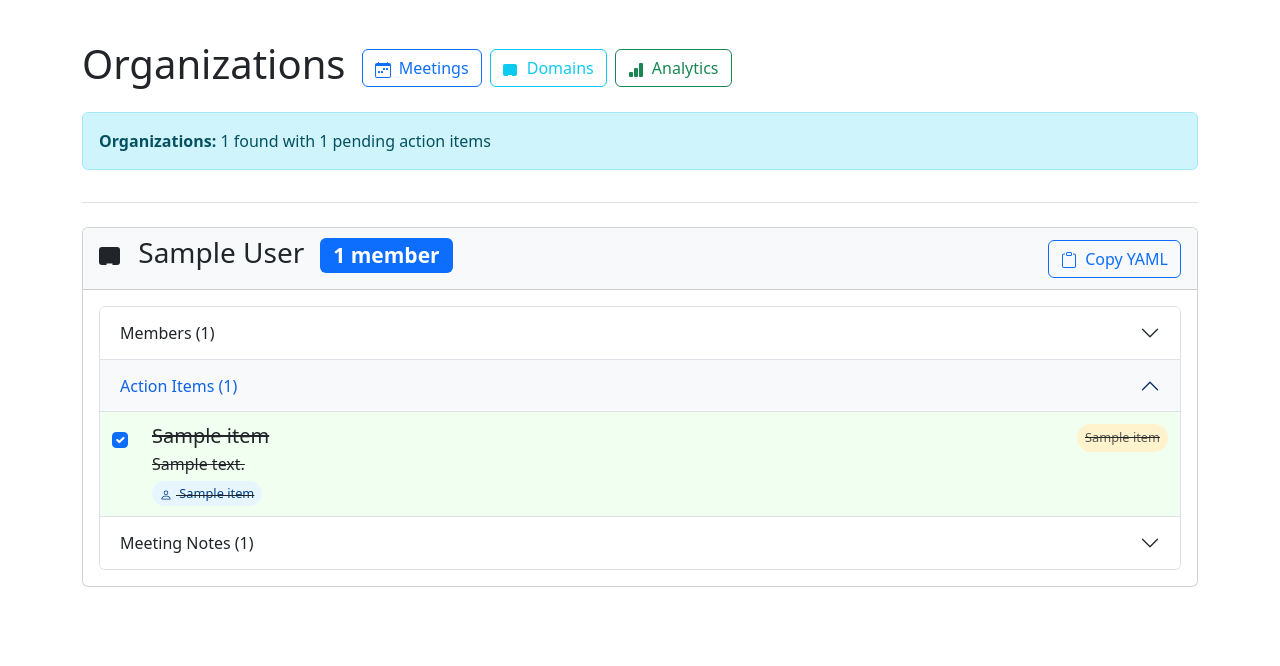
After one commit to jxnl/meetings, a Python web app: template app/templates/meetings/organizations.html in a window 1280 px wide. The commit adds this page. Shown: the top 666 px of the page. Run offline with Jinja, Linux system fonts and the light colour scheme; the template is opened without the code that fills it: most values are stand-ins (such as "Sample title", 1, 10 or a date in 2020).

Commit message:
Add organizations view with comprehensive action item and meeting tracking
- Implement `/meetings/organizations` route to group meetings by organization/domain
- Create new `organizations.html` template with interactive organization insights
- Add service method to retrieve and process organization-level meeting data
- Support action item status updates directly from the organizations view
- Enhance navigation with consistent links across meeting-related pages
- Implement YAML export functionality for organization-level meeting data

```diff
--- /dev/null
+++ b/app/templates/meetings/organizations.html
@@ -0,0 +1,401 @@
+<!DOCTYPE html>
+<html lang="en">
+<head>
+    <meta charset="UTF-8">
+    <meta name="viewport" content="width=device-width, initial-scale=1.0">
+    <title>Organizations</title>
+    <link href="https://cdn.jsdelivr.net/npm/bootstrap@5.3.0-alpha1/dist/css/bootstrap.min.css" rel="stylesheet">
+    <link rel="stylesheet" href="https://cdnjs.cloudflare.com/ajax/libs/highlight.js/11.7.0/styles/github.min.css">
+    <script src="https://cdnjs.cloudflare.com/ajax/libs/highlight.js/11.7.0/highlight.min.js"></script>
+    <script src="https://cdnjs.cloudflare.com/ajax/libs/highlight.js/11.7.0/languages/yaml.min.js"></script>
+    <style>
+        .org-card {
+            margin-bottom: 2rem;
+            transition: all 0.2s ease;
+        }
+        .org-card:hover {
+            box-shadow: 0 4px 12px rgba(0,0,0,0.1);
+        }
+        .card-header {
+            background-color: #f8f9fa;
+            font-weight: bold;
+        }
+        .sticky-header {
+            position: sticky;
+            top: 0;
+            background-color: #fff;
+            z-index: 1000;
+            padding: 1rem 0;
+            border-bottom: 1px solid #dee2e6;
+        }
+        .action-item {
+            padding: 0.75rem;
+            border-bottom: 1px solid #eee;
+            transition: background-color 0.3s;
+        }
+        .action-item:hover {
+            background-color: #f8f9fa;
+        }
+        .action-item:last-child {
+            border-bottom: none;
+        }
+        .action-item.completed {
+            background-color: #f0fff0;
+            text-decoration: line-through;
+        }
+        .notes-container {
+            max-height: 300px;
+            overflow-y: auto;
+        }
+        .notes-content {
+            font-family: 'Georgia', serif;
+            line-height: 1.6;
+            padding: 1rem;
+            background-color: #f8f9fa;
+            border-radius: 0.25rem;
+            border-left: 3px solid #dee2e6;
+            margin-bottom: 1rem;
+        }
+        .yaml-btn {
+            cursor: pointer;
+        }
+        .accordion-button:not(.collapsed) {
+            background-color: #f8f9fa;
+            color: #0c63e4;
+        }
+        .member-badge {
+            font-size: 0.85rem;
+            margin-right: 0.5rem;
+            margin-bottom: 0.5rem;
+        }
+        .assignee-badge {
+            font-size: 0.8rem;
+            background-color: #e7f5ff;
+            color: #004085;
+            padding: 0.2rem 0.5rem;
+            border-radius: 1rem;
+        }
+        .meeting-badge {
+            font-size: 0.8rem;
+            background-color: #fff3cd;
+            color: #856404;
+            padding: 0.2rem 0.5rem;
+            border-radius: 1rem;
+        }
+    </style>
+</head>
+<body>
+    <div class="container py-4">
+        <div class="sticky-header mb-4">
+            <div class="d-flex justify-content-between align-items-center">
+                <div class="d-flex align-items-center">
+                    <h1 class="me-3">Organizations</h1>
+                    <a href="/meetings/" class="btn btn-outline-primary me-2">
+                        <svg xmlns="http://www.w3.org/2000/svg" width="16" height="16" fill="currentColor" class="bi bi-calendar-week me-1" viewBox="0 0 16 16">
+                            <path d="M11 6.5a.5.5 0 0 1 .5-.5h1a.5.5 0 0 1 .5.5v1a.5.5 0 0 1-.5.5h-1a.5.5 0 0 1-.5-.5zm-3 0a.5.5 0 0 1 .5-.5h1a.5.5 0 0 1 .5.5v1a.5.5 0 0 1-.5.5h-1a.5.5 0 0 1-.5-.5zm-5 3a.5.5 0 0 1 .5-.5h1a.5.5 0 0 1 .5.5v1a.5.5 0 0 1-.5.5h-1a.5.5 0 0 1-.5-.5zm3 0a.5.5 0 0 1 .5-.5h1a.5.5 0 0 1 .5.5v1a.5.5 0 0 1-.5.5h-1a.5.5 0 0 1-.5-.5z"/>
+                            <path d="M3.5 0a.5.5 0 0 1 .5.5V1h8V.5a.5.5 0 0 1 1 0V1h1a2 2 0 0 1 2 2v11a2 2 0 0 1-2 2H2a2 2 0 0 1-2-2V3a2 2 0 0 1 2-2h1V.5a.5.5 0 0 1 .5-.5M1 4v10a1 1 0 0 0 1 1h12a1 1 0 0 0 1-1V4z"/>
+                        </svg>
+                        Meetings
+                    </a>
+                    <a href="/meetings/domains" class="btn btn-outline-info me-2">
+                        <svg xmlns="http://www.w3.org/2000/svg" width="16" height="16" fill="currentColor" class="bi bi-building me-1" viewBox="0 0 16 16">
+                            <path d="M4 2.5a.5.5 0 0 1 .5-.5h7a.5.5 0 0 1 .5.5v10a.5.5 0 0 1-.5.5h-7a.5.5 0 0 1-.5-.5z"/>
+                            <path d="M2 2a2 2 0 0 0-2 2v8a2 2 0 0 0 2 2h3V2zm12 0H9v12h3a2 2 0 0 0 2-2V4a2 2 0 0 0-2-2"></path>
+                        </svg>
+                        Domains
+                    </a>
+                    <a href="/meetings/analytics" class="btn btn-outline-success">
+                        <svg xmlns="http://www.w3.org/2000/svg" width="16" height="16" fill="currentColor" class="bi bi-bar-chart-fill me-1" viewBox="0 0 16 16">
+                            <path d="M1 11a1 1 0 0 1 1-1h2a1 1 0 0 1 1 1v3a1 1 0 0 1-1 1H2a1 1 0 0 1-1-1zm5-4a1 1 0 0 1 1-1h2a1 1 0 0 1 1 1v7a1 1 0 0 1-1 1H7a1 1 0 0 1-1-1zm5-5a1 1 0 0 1 1-1h2a1 1 0 0 1 1 1v12a1 1 0 0 1-1 1h-2a1 1 0 0 1-1-1z"/>
+                        </svg>
+                        Analytics
+                    </a>
+                </div>
+            </div>
+
+            <div class="alert alert-info mt-3">
+                <div class="d-flex justify-content-between align-items-center">
+                    <div>
+                        <strong>Organizations:</strong> {{ total_organizations }} found with {{ total_action_items }} pending action items
+                    </div>
+                </div>
+            </div>
+        </div>
+
+        <div class="row">
+            {% for org in organizations %}
+            <div class="col-12 mb-4">
+                <div class="card org-card">
+                    <div class="card-header d-flex justify-content-between align-items-center">
+                        <h3>
+                            {% if org.is_generic %}
+                            <svg xmlns="http://www.w3.org/2000/svg" width="24" height="24" fill="currentColor" class="bi bi-person-circle me-2" viewBox="0 0 16 16">
+                                <path d="M11 6a3 3 0 1 1-6 0 3 3 0 0 1 6 0"/>
+                                <path fill-rule="evenodd" d="M0 8a8 8 0 1 1 16 0A8 8 0 0 1 0 8m8-7a7 7 0 0 0-5.468 11.37C3.242 11.226 4.805 10 8 10s4.757 1.225 5.468 2.37A7 7 0 0 0 8 1"/>
+                            </svg>
+                            {% else %}
+                            <svg xmlns="http://www.w3.org/2000/svg" width="24" height="24" fill="currentColor" class="bi bi-building me-2" viewBox="0 0 16 16">
+                                <path d="M4 2.5a.5.5 0 0 1 .5-.5h7a.5.5 0 0 1 .5.5v10a.5.5 0 0 1-.5.5h-7a.5.5 0 0 1-.5-.5z"/>
+                                <path d="M2 2a2 2 0 0 0-2 2v8a2 2 0 0 0 2 2h3V2zm12 0H9v12h3a2 2 0 0 0 2-2V4a2 2 0 0 0-2-2"></path>
+                            </svg>
+                            {% endif %}
+                            {{ org.display_name }}
+                            <span class="badge bg-primary ms-2">{{ org.member_count }} member{% if org.member_count != 1 %}s{% endif %}</span>
+                        </h3>
+                        <button class="btn btn-outline-primary copy-yaml-btn" data-meeting-ids='{{ org.meeting_ids|tojson }}'>
+                            <svg xmlns="http://www.w3.org/2000/svg" width="16" height="16" fill="currentColor" class="bi bi-clipboard me-1" viewBox="0 0 16 16">
+                                <path d="M4 1.5H3a2 2 0 0 0-2 2V14a2 2 0 0 0 2 2h10a2 2 0 0 0 2-2V3.5a2 2 0 0 0-2-2h-1v1h1a1 1 0 0 1 1 1V14a1 1 0 0 1-1 1H3a1 1 0 0 1-1-1V3.5a1 1 0 0 1 1-1h1z"/>
+                                <path d="M9.5 1a.5.5 0 0 1 .5.5v1a.5.5 0 0 1-.5.5h-3a.5.5 0 0 1-.5-.5v-1a.5.5 0 0 1 .5-.5zm-3-1A1.5 1.5 0 0 0 5 1.5v1A1.5 1.5 0 0 0 6.5 4h3A1.5 1.5 0 0 0 11 2.5v-1A1.5 1.5 0 0 0 9.5 0z"/>
+                            </svg>
+                            Copy YAML
+                        </button>
+                    </div>
+                    <div class="card-body">
+                        <div class="accordion" id="org{{ loop.index }}Accordion">
+                            <!-- Members Section -->
+                            <div class="accordion-item">
+                                <h2 class="accordion-header" id="membersHeading{{ loop.index }}">
+                                    <button class="accordion-button collapsed" type="button" data-bs-toggle="collapse" data-bs-target="#membersCollapse{{ loop.index }}" aria-expanded="false" aria-controls="membersCollapse{{ loop.index }}">
+                                        Members ({{ org.member_count }})
+                                    </button>
+                                </h2>
+                                <div id="membersCollapse{{ loop.index }}" class="accordion-collapse collapse" aria-labelledby="membersHeading{{ loop.index }}" data-bs-parent="#org{{ loop.index }}Accordion">
+                                    <div class="accordion-body">
+                                        <div class="d-flex flex-wrap">
+                                            {% for member in org.members %}
+                                            <span class="badge bg-light text-dark border member-badge">
+                                                <span class="me-1">{{ member.name }}</span>
+                                                {% if member.email %}
+                                                <small class="text-muted">({{ member.email }})</small>
+                                                {% endif %}
+                                            </span>
+                                            {% endfor %}
+                                        </div>
+                                    </div>
+                                </div>
+                            </div>
+
+                            <!-- Action Items Section -->
+                            {% if org.action_items %}
+                            <div class="accordion-item">
+                                <h2 class="accordion-header" id="actionItemsHeading{{ loop.index }}">
+                                    <button class="accordion-button" type="button" data-bs-toggle="collapse" data-bs-target="#actionItemsCollapse{{ loop.index }}" aria-expanded="true" aria-controls="actionItemsCollapse{{ loop.index }}">
+                                        Action Items ({{ org.action_items|length }})
+                                    </button>
+                                </h2>
+                                <div id="actionItemsCollapse{{ loop.index }}" class="accordion-collapse collapse show" aria-labelledby="actionItemsHeading{{ loop.index }}" data-bs-parent="#org{{ loop.index }}Accordion">
+                                    <div class="accordion-body p-0">
+                                        <div class="list-group list-group-flush">
+                                            {% for item in org.action_items %}
+                                            <div class="action-item" data-item-id="{{ item.id }}">
+                                                <div class="d-flex align-items-start">
+                                                    <div class="form-check me-3 mt-1">
+                                                        <input class="form-check-input action-checkbox" type="checkbox" value="" id="actionItem{{ item.id }}" data-item-id="{{ item.id }}" {% if item.status.upper() == "COMPLETED" %}checked{% endif %}>
+                                                    </div>
+                                                    <div class="flex-grow-1">
+                                                        <div class="d-flex justify-content-between">
+                                                            <h5 class="mb-1">{{ item.title }}</h5>
+                                                            <small class="text-muted meeting-badge">
+                                                                {{ item.meeting_name }}
+                                                            </small>
+                                                        </div>
+                                                        {% if item.description %}
+                                                        <p class="mb-1">{{ item.description }}</p>
+                                                        {% endif %}
+                                                        {% if item.assignee_name %}
+                                                        <small class="assignee-badge">
+                                                            <svg xmlns="http://www.w3.org/2000/svg" width="12" height="12" fill="currentColor" class="bi bi-person me-1" viewBox="0 0 16 16">
+                                                                <path d="M8 8a3 3 0 1 0 0-6 3 3 0 0 0 0 6m2-3a2 2 0 1 1-4 0 2 2 0 0 1 4 0m4 8c0 1-1 1-1 1H3s-1 0-1-1 1-4 6-4 6 3 6 4m-1-.004c-.001-.246-.154-.986-.832-1.664C11.516 10.68 10.289 10 8 10c-2.29 0-3.516.68-4.168 1.332-.678.678-.83 1.418-.832 1.664z"/>
+                                                            </svg>
+                                                            {{ item.assignee_name }}
+                                                        </small>
+                                                        {% endif %}
+                                                    </div>
+                                                </div>
+                                            </div>
+                                            {% endfor %}
+                                        </div>
+                                    </div>
+                                </div>
+                            </div>
+                            {% endif %}
+
+                            <!-- Meeting Notes Section -->
+                            {% if org.meeting_notes %}
+                            <div class="accordion-item">
+                                <h2 class="accordion-header" id="notesHeading{{ loop.index }}">
+                                    <button class="accordion-button collapsed" type="button" data-bs-toggle="collapse" data-bs-target="#notesCollapse{{ loop.index }}" aria-expanded="false" aria-controls="notesCollapse{{ loop.index }}">
+                                        Meeting Notes ({{ org.meeting_notes|length }})
+                                    </button>
+                                </h2>
+                                <div id="notesCollapse{{ loop.index }}" class="accordion-collapse collapse" aria-labelledby="notesHeading{{ loop.index }}" data-bs-parent="#org{{ loop.index }}Accordion">
+                                    <div class="accordion-body">
+                                        <div class="notes-container">
+                                            {% for note in org.meeting_notes %}
+                                            <div class="mb-4">
+                                                <h5>{{ note.meeting_name }}</h5>
+                                                <p class="text-muted small">{{ note.created_at.strftime('%Y-%m-%d %H:%M') }}</p>
+                                                <div class="notes-content">
+                                                    {{ note.notes|safe }}
+                                                </div>
+                                            </div>
+                                            {% endfor %}
+                                        </div>
+                                    </div>
+                                </div>
+                            </div>
+                            {% endif %}
+                        </div>
+                    </div>
+                </div>
+            </div>
+            {% else %}
+            <div class="col-12">
+                <div class="alert alert-warning">
+                    No organizations found. This may occur if there are no meeting attendees with valid email addresses.
+                </div>
+            </div>
+            {% endfor %}
+        </div>
+
+        <!-- Hidden YAML container for copy operation -->
+        <div id="yamlContainer" style="display: none;"></div>
+    </div>
+
+    <script src="https://cdn.jsdelivr.net/npm/bootstrap@5.3.0-alpha1/dist/js/bootstrap.bundle.min.js"></script>
+    <script>
+        document.addEventListener('DOMContentLoaded', function() {
+            // Set up action item checkbox functionality
+            const actionCheckboxes = document.querySelectorAll('.action-checkbox');
+
+            actionCheckboxes.forEach(checkbox => {
+                checkbox.addEventListener('change', function() {
+                    const itemId = this.dataset.itemId;
+                    const parent = document.querySelector(`.action-item[data-item-id="${itemId}"]`);
+                    const newStatus = this.checked ? 'COMPLETED' : 'PENDING';
+
+                    // Toggle completed class
+                    if (this.checked) {
+                        parent.classList.add('completed');
+                    } else {
+                        parent.classList.remove('completed');
+                    }
+
+                    // Send update to server
+                    const formData = new FormData();
+                    formData.append('status', newStatus);
+
+                    fetch(`/meetings/action-items/${itemId}/update`, {
+                        method: 'POST',
+                        body: formData
+                    })
+                    .then(response => response.json())
+                    .then(data => {
+                        if (!data.success) {
+                            console.error('Error updating action item:', data.message);
+                            // Revert checkbox if update failed
+                            this.checked = !this.checked;
+                            if (this.checked) {
+                                parent.classList.add('completed');
+                            } else {
+                                parent.classList.remove('completed');
+                            }
+                        }
+                    })
+                    .catch(error => {
+                        console.error('Error:', error);
+                        // Revert checkbox on error
+                        this.checked = !this.checked;
+                        if (this.checked) {
+                            parent.classList.add('completed');
+                        } else {
+                            parent.classList.remove('completed');
+                        }
+                    });
+                });
+            });
+
+            // Set up Copy YAML functionality
+            const copyYamlButtons = document.querySelectorAll('.copy-yaml-btn');
+            const yamlContainer = document.getElementById('yamlContainer');
+
+            copyYamlButtons.forEach(button => {
+                button.addEventListener('click', function() {
+                    const meetingIds = JSON.parse(this.dataset.meetingIds);
+                    if (meetingIds.length === 0) {
+                        alert('No meetings found for this organization.');
+                        return;
+                    }
+
+                    // Create form data with meeting IDs
+                    const formData = new FormData();
+                    meetingIds.forEach(id => {
+                        formData.append('meeting_ids', id);
+                    });
+
+                    // Show loading state
+                    const originalText = this.innerHTML;
+                    this.innerHTML = `<span class="spinner-border spinner-border-sm" role="status" aria-hidden="true"></span> Generating...`;
+                    this.disabled = true;
+
+                    // Generate YAML
+                    fetch('/meetings/generate-yaml', {
+                        method: 'POST',
+                        body: formData
+                    })
+                    .then(response => response.text())
+                    .then(html => {
+                        // Extract YAML content from the response
+                        const parser = new DOMParser();
+                        const doc = parser.parseFromString(html, 'text/html');
+                        const yamlContentElement = doc.querySelector('#yamlContent');
+
+                        if (yamlContentElement) {
+                            const yamlText = yamlContentElement.textContent;
+
+                            // Copy to clipboard
+                            navigator.clipboard.writeText(yamlText)
+                                .then(() => {
+                                    // Show success state
+                                    this.innerHTML = `<svg xmlns="http://www.w3.org/2000/svg" width="16" height="16" fill="currentColor" class="bi bi-check-circle-fill me-1" viewBox="0 0 16 16">
+                                        <path d="M16 8A8 8 0 1 1 0 8a8 8 0 0 1 16 0m-3.97-3.03a.75.75 0 0 0-1.08.022L7.477 9.417 5.384 7.323a.75.75 0 0 0-1.06 1.06L6.97 11.03a.75.75 0 0 0 1.079-.02l3.992-4.99a.75.75 0 0 0-.01-1.05z"/>
+                                    </svg> Copied!`;
+
+                                    // Reset after delay
+                                    setTimeout(() => {
+                                        this.innerHTML = originalText;
+                                        this.disabled = false;
+                                    }, 2000);
+                                })
+                                .catch(err => {
+                                    console.error('Failed to copy YAML: ', err);
+                                    alert('Failed to copy YAML to clipboard.');
+                                    this.innerHTML = originalText;
+                                    this.disabled = false;
+                                });
+                        } else {
+                            console.error('YAML content not found in response');
+                            alert('Error: Failed to generate YAML content.');
+                            this.innerHTML = originalText;
+                            this.disabled = false;
+                        }
+                    })
+                    .catch(error => {
+                        console.error('Error generating YAML:', error);
+                        alert('Error: Failed to generate YAML content.');
+                        this.innerHTML = originalText;
+                        this.disabled = false;
+                    });
+                });
+            });
+
+            // Mark completed items on load
+            document.querySelectorAll('.action-checkbox:checked').forEach(checkbox => {
+                const itemId = checkbox.dataset.itemId;
+                const parent = document.querySelector(`.action-item[data-item-id="${itemId}"]`);
+                parent.classList.add('completed');
+            });
+        });
+    </script>
+</body>
+</html>
```
Also changed, not shown: app/api/routes/meetings/route.py (+148 -0 lines), app/services/meeting_service.py (+26 -0 lines), app/templates/meetings/analytics.html (+7 -0 lines), app/templates/meetings/domains.html (+7 -0 lines), app/templates/meetings/list.html (+9 -2 lines), app/templates/meetings/user_analytics.html (+7 -0 lines).
